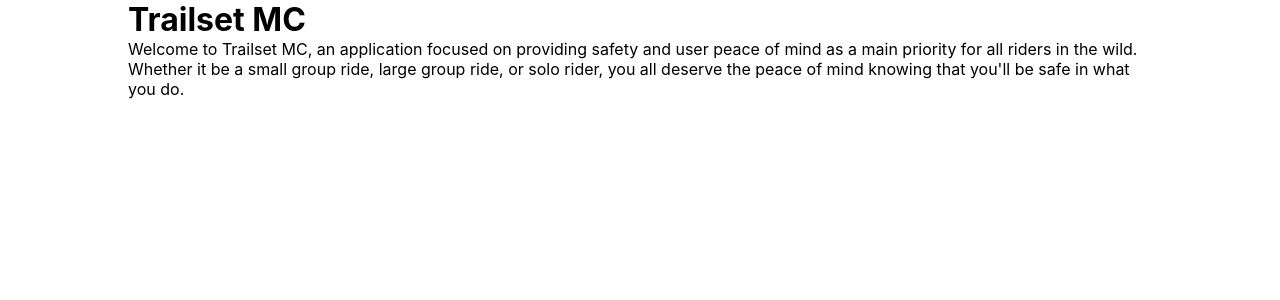
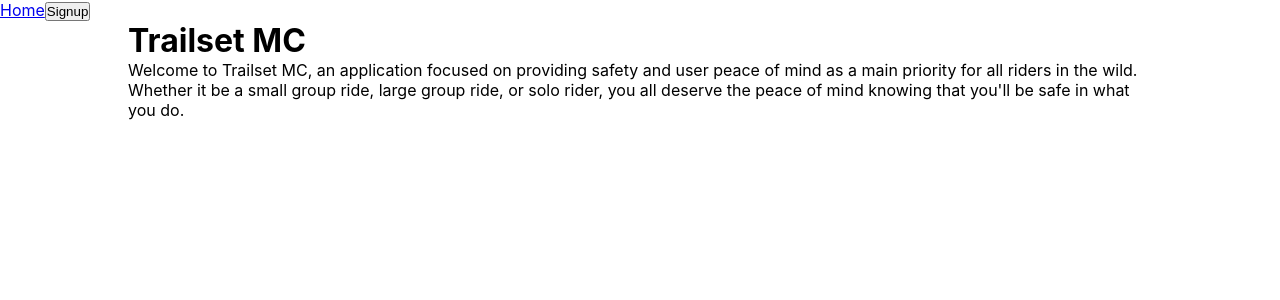
Before and after one commit to FonzMP/trailsetmc-node, a React (Create React App) app in the folder web/: page / in a window 1280 px wide. Shown: the top 300 px of the page. Built offline with nearby package versions, Linux system fonts and the light colour scheme; no server answers.

Commit message:
using app to handle state, relocated router and others from index.js

```diff
--- a/web/src/App.js
+++ b/web/src/App.js
@@ -1,16 +1,57 @@
-import React, { Component } from 'react';
+import React, { Component } from "react";
+import { BrowserRouter as Router, Route } from "react-router-dom";
+import { connect } from "react-redux";
 
-import './App.css';
+import "./App.css";
+
+import Navbar from "./components/Navigation/Navbar";
+import Signup from "./components/Signup";
+import Home from "./components/Home";
+import ErrorModal from "./components/Modals/errorModal";
+
+import { errorServices } from "./_services/errorServices";
 
 class App extends Component {
+  constructor() {
+    super();
+    this.state = {
+      displaySignup: false
+    };
+  }
+  clearError = () => {
+    this.props.dispatch(errorServices.clearError());
+  };
+
+  displaySignup = () => {
+    this.setState({
+      displaySignup: !this.state.displaySignup
+    });
+  };
   render() {
+    console.log(this.props);
     return (
-      <div className="container">
-        <h1>Trailset MC</h1>
-        <p>Welcome to Trailset MC, an application focused on providing safety and user peace of mind as a main priority for all riders in the wild. Whether it be a small group ride, large group ride, or solo rider, you all deserve the peace of mind knowing that you'll be safe in what you do.</p>
-      </div>
+      <Router>
+        <div>
+          {this.props.error !== "" ? (
+            <ErrorModal error={this.props.error} closeModal={this.clearError} />
+          ) : null}
+          {this.state.displaySignup ? (
+            <Signup closeSignup={this.displaySignup} />
+          ) : null}
+          <Navbar closeSignup={this.displaySignup} />
+          <div>
+            <Route component={Home} exact path="/" />
+          </div>
+        </div>
+      </Router>
     );
   }
 }
 
-export default App;
+function mapStateToProps(state) {
+  return {
+    error: state.error.error
+  };
+}
+
+export default connect(mapStateToProps)(App);
```
